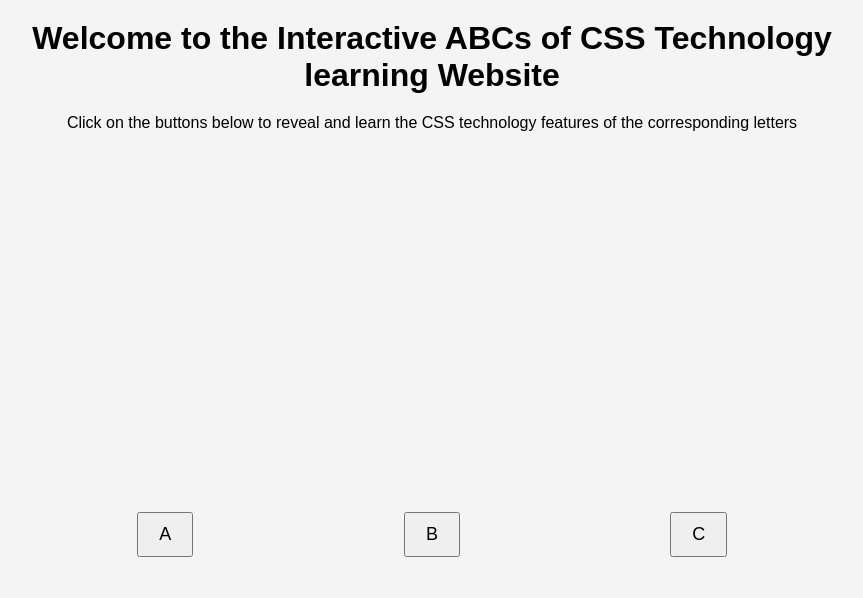
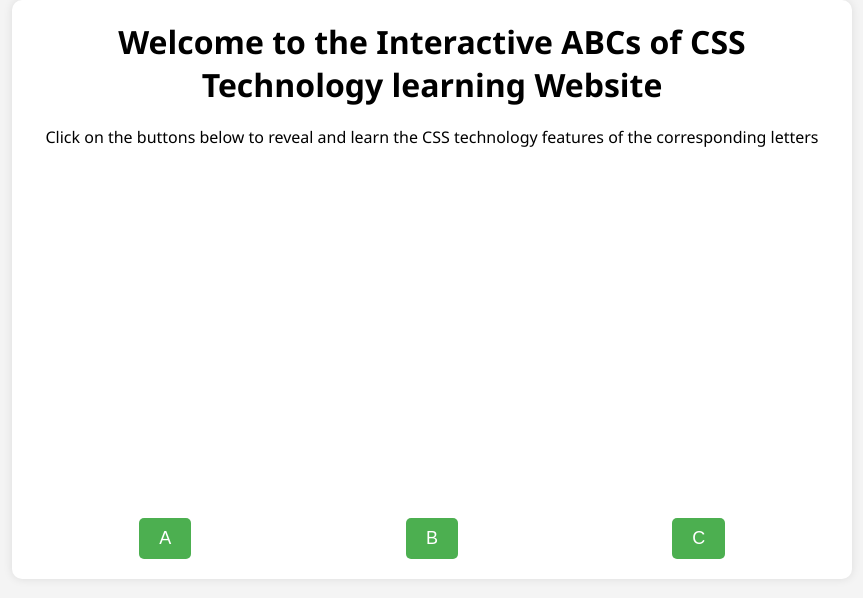
Before and after one commit to tom1270/Thomas_Renner_InClassAssignment2, a plain HTML site: page index.html in a window 1280 px wide. Shown: the whole page, without its empty margins (208-1071 px from the left). Drawn offline with Linux system fonts and the light colour scheme.

Commit message:
Finished Assignment

```diff
--- a/css/styles.css
+++ b/css/styles.css
@@ -1,8 +1,8 @@
 body {
-  font-family: Arial, sans-serif;
   margin: 0;
   padding: 0;
   background-color: #f4f4f4;
+  font-family: "Segoe UI", Tahoma, Geneva, Verdana, sans-serif;
 }
 
 .container {
@@ -10,6 +10,9 @@ body {
   margin: 0 auto;
   padding: 20px;
   text-align: center;
+  background-color: white;
+  box-shadow: 0 0 10px rgba(0, 0, 0, 0.1);
+  border-radius: 10px;
 }
 
 h1 {
@@ -46,17 +49,29 @@ p {
   position: relative;
 }
 
-.letter-btn {
+.letter-btn,
+.hide-btn {
   padding: 10px 20px;
   font-size: 18px;
+  border: none;
+  color: white;
+  background-color: #4caf50;
+  border-radius: 5px;
   cursor: pointer;
-  display: block;
-  margin-top: 10px;
+  transition: background-color 0.3s;
+}
+
+.letter-btn:hover,
+.hide-btn:hover {
+  background-color: #45a049;
 }
 
 .result {
   display: none;
   margin-bottom: 10px;
+  border: 1px solid #e1e1e1;
+  border-radius: 5px;
+  box-shadow: 0 0 5px rgba(0, 0, 0, 0.1);
 }
 
 @media (max-width: 800px) {
```
